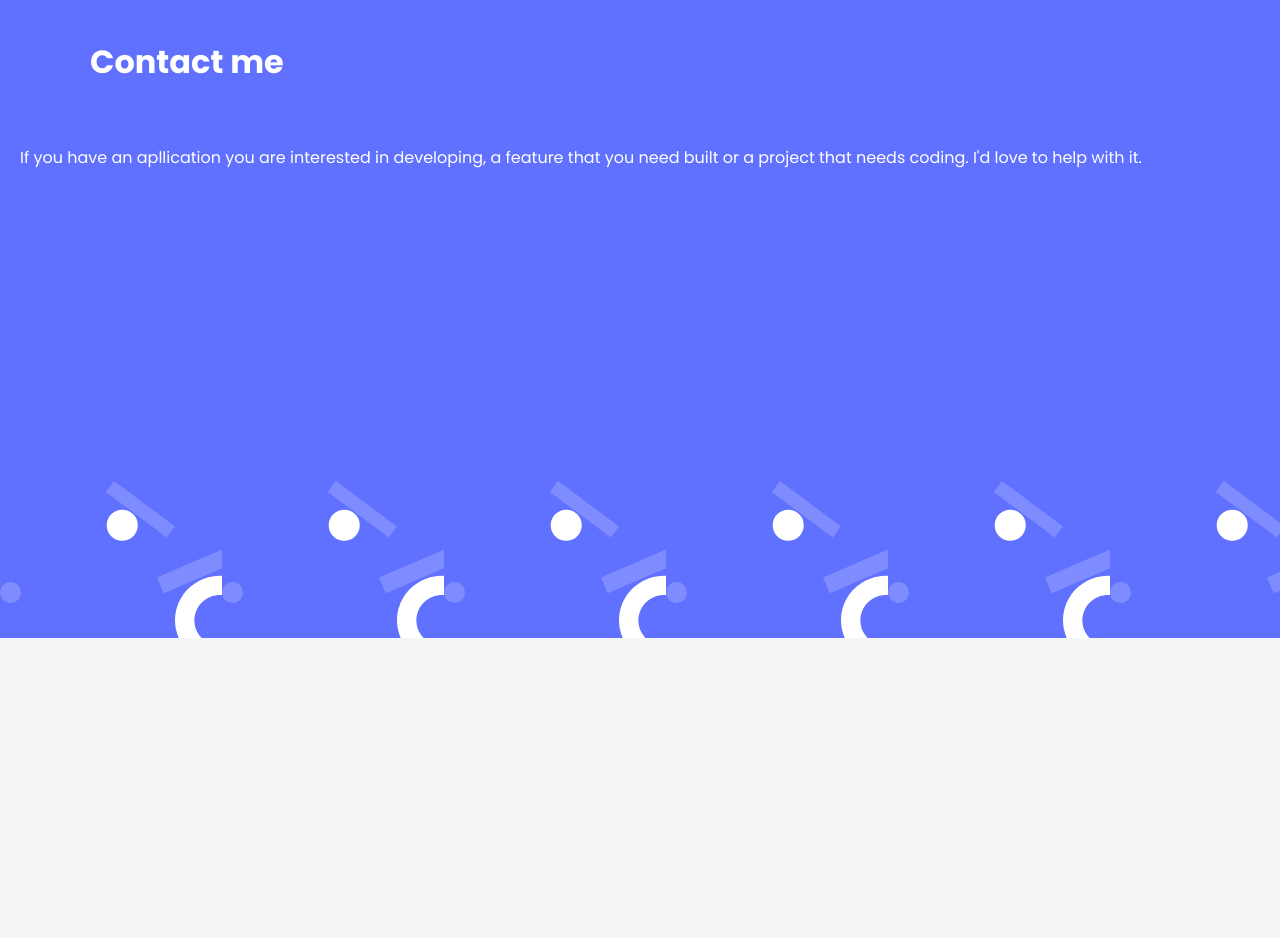
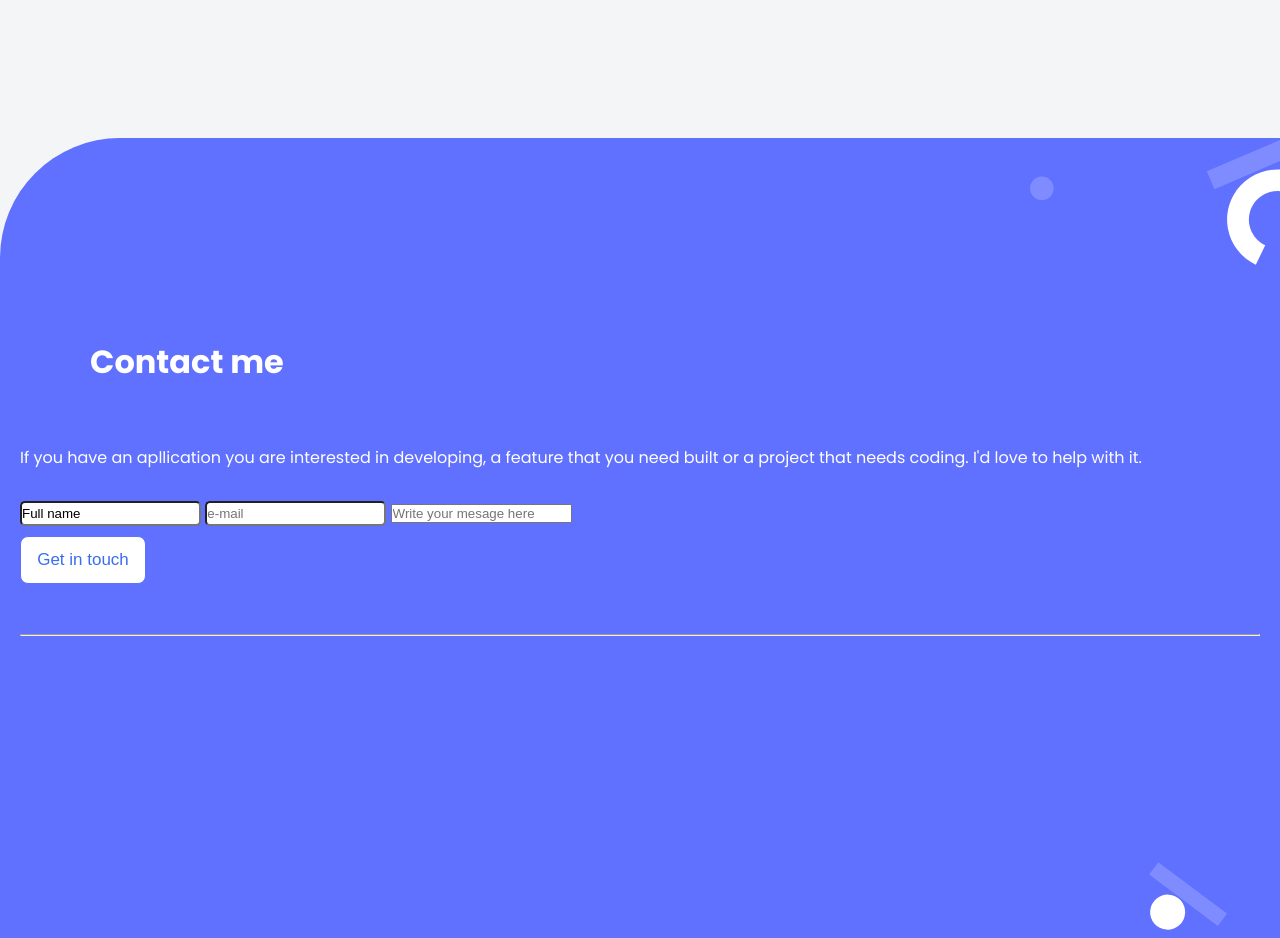
Before and after one commit to Eugeneiyukhun/Setup_and_Mobile_First, a website: page index.html in a window 1280 px wide. Shown: the part 4440-5378 px from the top of the page. Before the commit the page ends 5078 px from the top, so only its background shows below. Drawn offline with Linux system fonts and the light colour scheme.

Commit message:
Modified index.html and styles.css

```diff
--- a/index.html
+++ b/index.html
@@ -194,6 +194,21 @@
                     a project that needs coding.
                     I'd love to help with it.
                 </p>
+                <form action="" class="form">
+                    <label for="">
+                         <input class="input" type="text" name="Full Name" value="Full name" placeholder="Full Name">
+                       </label>
+                        <label for="">
+                            <input class="input" type="text" name="e-mail" placeholder="e-mail" id="">
+                        </label>
+                        <label for="">
+                            <input class="message" type="text" id="" name="Full Name" placeholder="Write your mesage here">
+                        </label><br>
+                        <button class="btn-action">Get in touch</button><br><br><br>
+                        <hr>
+                </form>
+
+
             </div>
            </div>
     </main>
--- a/styles.css
+++ b/styles.css
@@ -354,13 +354,14 @@ p {
   height: 800px;
   background-color: #6070ff;
   background-image: url(./images/contact\ form\ shapes-mobile.svg);
-  background-repeat: none;
-  margin-top: 50px;
-  margin: 0 auto;
+  background-repeat: no-repeat;
+  margin-top: 300px;
+  background-size: contain;
+  background-position: right;
+  border-top-left-radius: 120px;
 }
 
 .contact_container {
-  border-top-left-radius: 120px;
   padding: 20px;
   padding-top: 200px;
 }
@@ -375,3 +376,14 @@ p {
   padding-top: 50px;
   font-weight: 20px;
 }
+
+.form {
+  margin-top: 30px;
+}
+
+.input {
+  gap: 100px;
+  height: 25px;
+  list-style: none;
+  border-radius: 5px;
+}
```
